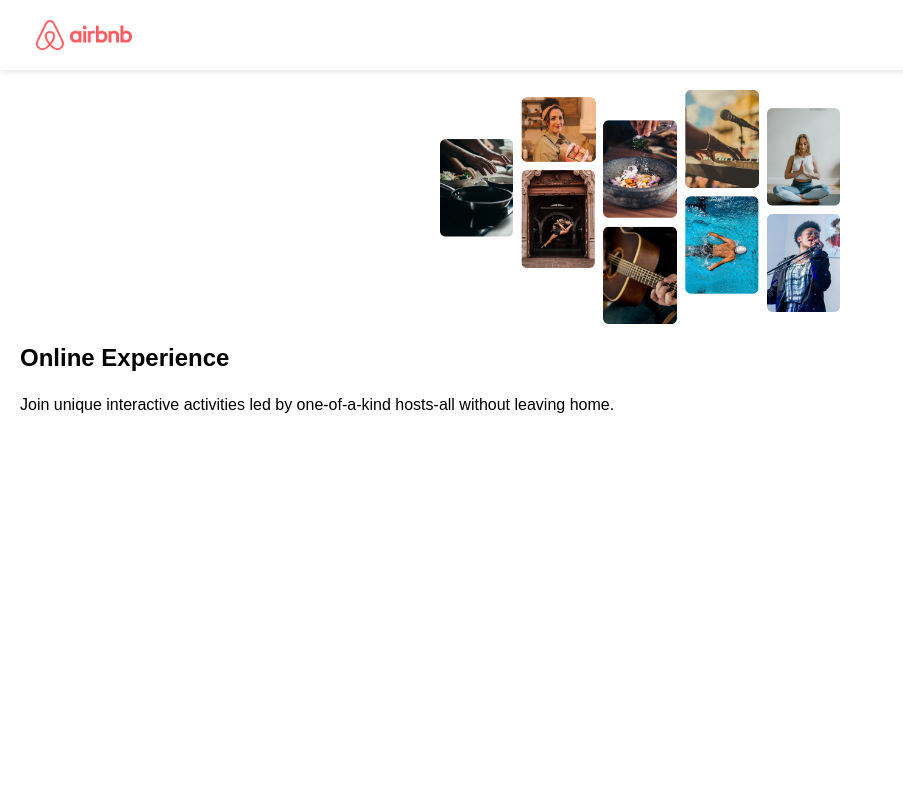
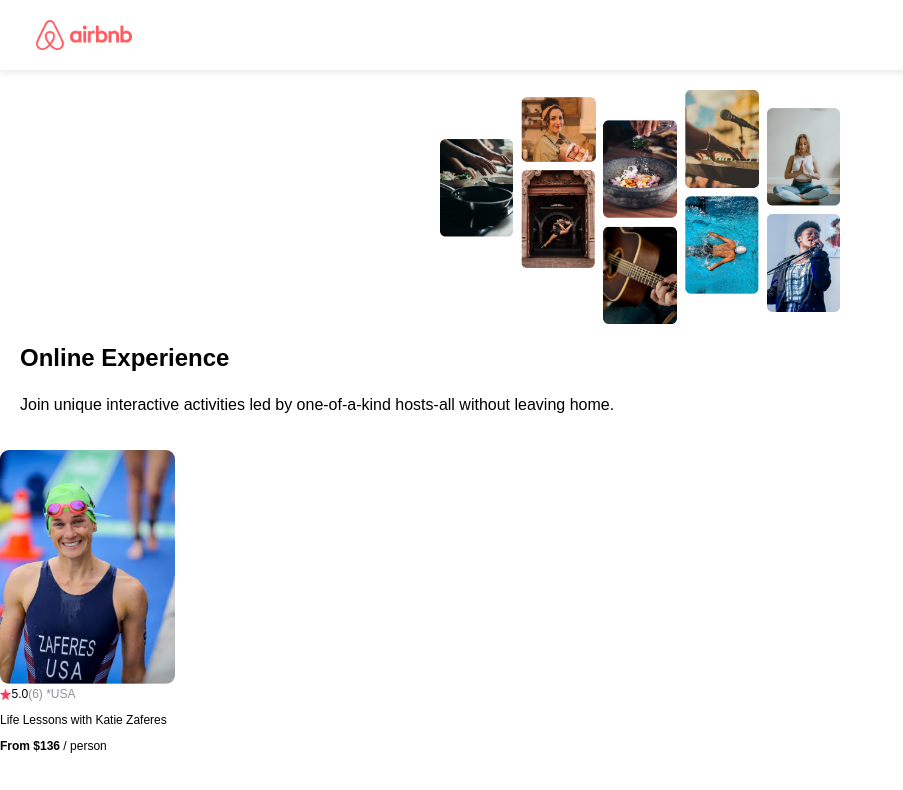
Before and after one commit to Ihliana/Scrimba-React2-AirBnb-clone, a React (Create React App) app: page / in a window 1280 px wide. Shown: the top 790 px of the page, without its empty margins (0-903 px from the left). Built offline with nearby package versions, Linux system fonts and the light colour scheme.

Commit message:
Card component

```diff
--- a/src/App.css
+++ b/src/App.css
@@ -5,6 +5,14 @@
 body {
     margin: 0;
     font-family: sans-serif;
+}
+
+.gray {
+    color: #918E9B;
+}
+
+.bold {
+    font-weight: bold;
 }
 
 /* --- Navbar --- */
@@ -42,3 +50,25 @@
 .hero--text {
     margin-top: 0;
 }
+
+
+/* --- Card --- */
+
+.card {
+    width: 175px;
+    font-size: 0.75rem;
+}
+
+.card--image {
+    width: 100%;
+    border-radius: 9px;
+}
+
+.card--stats {
+    display: flex;
+    align-items: center;
+}
+
+.card--star {
+    height: 0.875em;
+}
--- a/src/App.js
+++ b/src/App.js
@@ -3,6 +3,8 @@
 
 import Navbar from "./components/Navbar"
 import Hero from "./components/Hero"
+import Card from "./components/Card"
+
 
 
 function App() {
@@ -11,6 +13,7 @@
 
       <Navbar />
       <Hero />
+      <Card />
 
     </div>
   );
--- /dev/null
+++ b/src/components/Card.js
@@ -0,0 +1,43 @@
+import React from "react"
+
+/*
+Challenge: Build the Card component
+For now, hard-code in the data (like
+the rating, title, price, etc.)
+
+Notes:
+- Only render 1 instance (I already did this for you)
+- The star icon and photo (katie-zaferes.png) are in the images
+  folder for your use
+- Make sure to include:
+    - image
+    - star icon (star.png), rating, and review count
+    - title
+    - cost/person
+- The main purpose of this challenge is to show you where our limitations
+  currently are, so don't worry about the fact that you're hard-coding all
+  this data into the component.
+*/
+import Katie from "../images/katie-zaferes.png"
+import Star from "../images/star.png"
+
+function Card(){
+    return(
+        <div className="card">
+            <img src={Katie} className="card--image" alt="" />
+            <div className="card--stats">
+                <img src={Star} alt=""  className="card--star" />
+                <span>5.0</span>
+                <span className="gray">(6) * </span>
+                <span className="gray">USA</span>
+            </div>
+
+            <p>Life Lessons with Katie Zaferes</p>
+            <p><span className="bold">From $136</span> / person</p>
+        </div>
+
+    )
+}
+
+
+export default Card
```
Also changed, not shown: src/images/katie-zaferes.png (added), src/images/star.png (added).
